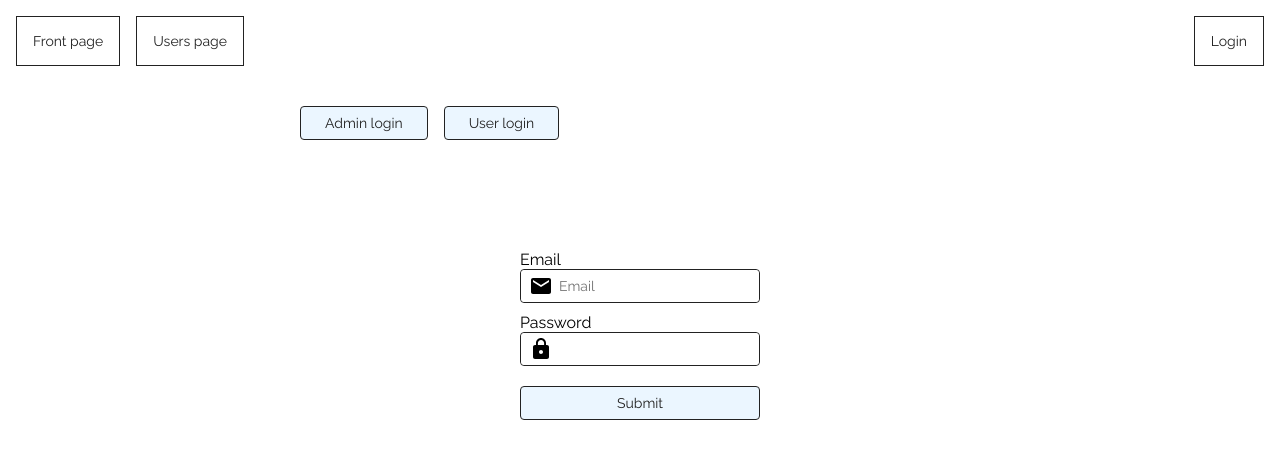
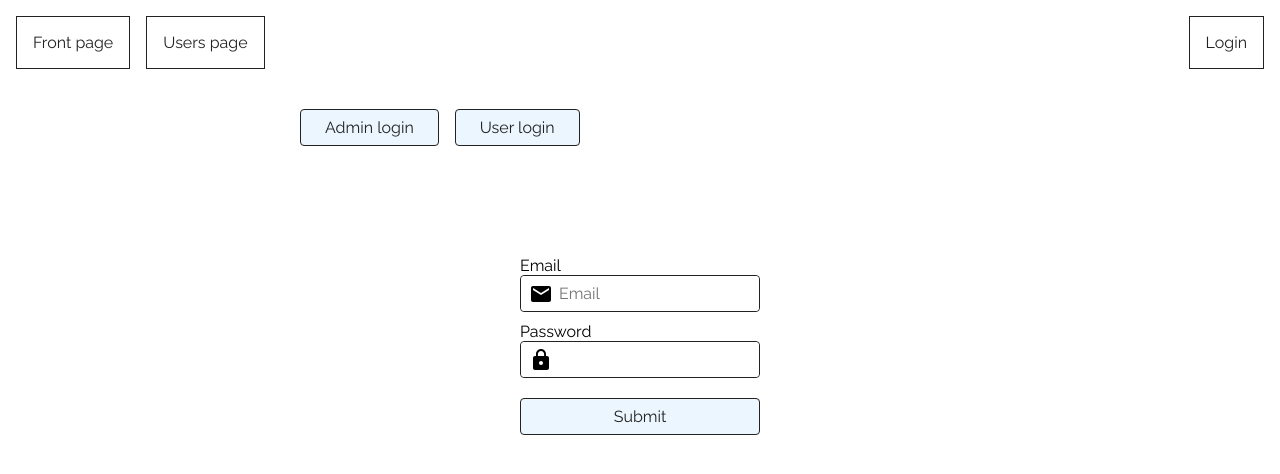
Before and after one commit to TeemuKoivisto/my-react-bootstrap, a React (Create React App) app: page /login in a window 1280 px wide. Shown: the top 474 px of the page. Built offline with nearby package versions, Linux system fonts and the light colour scheme; no server answers.

Commit message:
Refactor LoginPage form, fix some font-sizes

```diff
--- a/src/components/NavBar.tsx
+++ b/src/components/NavBar.tsx
@@ -46,7 +46,7 @@ const Link = styled(NavLink)`
   box-sizing: border-box;
   color: ${({ theme }) => theme.color.textDark };
   cursor: pointer;
-  font-size: ${({ theme }) => theme.fontSize.small };
+  font-size: ${({ theme }) => theme.fontSize.medium };
   padding: 1rem;
   text-decoration: none;
   &:hover {
--- a/src/components/Toaster.tsx
+++ b/src/components/Toaster.tsx
@@ -133,7 +133,7 @@ const ToastBody = styled.div<ToastBodyProps>`
   }
   .message {
     color: ${({ type, theme }) => getTypeColor(type, theme)};
-    font-size: 16px;
+    font-size: ${({ theme }) => theme.fontSize.medium};
     font-style: bold;
     margin: 10px 0 10px 0;
   }
--- a/src/elements/Button.tsx
+++ b/src/elements/Button.tsx
@@ -52,7 +52,7 @@ export const Button = styled(ButtonEl)<IProps>`
   color: ${({ theme }) => theme.color.textDark };
   cursor: pointer;
   display: flex;
-  font-size: ${({ theme }) => theme.fontSize.small };
+  font-size: ${({ theme }) => theme.fontSize.medium };
   justify-content: center;
   min-width: 100px;
   padding: 0.5rem 1.5rem;
--- a/src/elements/Dropdown.tsx
+++ b/src/elements/Dropdown.tsx
@@ -85,7 +85,7 @@ const Button = styled.button`
   border-radius: 26px;
   cursor: pointer;
   display: flex;
-  font-size: 16px;
+  font-size: ${({ theme }) => theme.fontSize.medium};
   justify-content: center;
   padding: 0.5rem 0.75rem 0.5rem 1rem;
   position: relative;
--- a/src/elements/Input.tsx
+++ b/src/elements/Input.tsx
@@ -86,7 +86,7 @@ const Container = styled.div<ContainerProps>`
 const StyledTextarea = styled.textarea`
   border: 0;
   border-radius: 4px;
-  font-size: ${({ theme }) => theme.fontSize.small };
+  font-size: ${({ theme }) => theme.fontSize.medium };
   height: 100%;
   min-height: 100px;
   padding: 0.5rem;
@@ -97,7 +97,7 @@ const StyledInput = styled.input<IProps>`
   border: 0;
   border-radius: 4px;
   color: ${({ theme }) => theme.color.textDark };
-  font-size: ${({ theme }) => theme.fontSize.small };
+  font-size: ${({ theme }) => theme.fontSize.medium };
   padding: 0.5rem 0.5rem;
   padding-left: ${({ iconPadding }) => iconPadding || ''};
   text-decoration: none;
--- a/src/pages/LoginPage.tsx
+++ b/src/pages/LoginPage.tsx
@@ -1,4 +1,4 @@
-import * as React from 'react'
+import React, { useEffect, useState } from 'react'
 import { inject } from 'mobx-react'
 import styled from '../theme/styled'
 import { MdEmail, MdLock } from 'react-icons/md'
@@ -14,9 +14,8 @@ import { RouteComponentProps } from 'react-router'
 interface IProps extends RouteComponentProps<{}> {
   authStore?: AuthStore,
 }
-interface IState extends ILoginCredentials {
-  email: string
-  password: string
+interface IState {
+  defaultValues: ILoginCredentials
 }
 
 @inject((stores: Stores) => ({
@@ -24,61 +23,89 @@ interface IState extends ILoginCredentials {
 }))
 export class LoginPage extends React.Component<IProps, IState> {
   state = {
+    defaultValues: {
       email: '',
       password: '',
+    }
   }
   componentDidMount() {
     if (this.props.authStore!.isAuthenticated) {
       this.props.history.push(this.props.location.pathname)
     }
   }
-  handleLoginSubmit = async (e: React.FormEvent) => {
-    e.preventDefault()
-    const success = await this.props.authStore!.logInUser(this.state)
+  handleLoginSubmit = async (values: ILoginCredentials) => {
+    const success = await this.props.authStore!.logInUser(values)
     if (success) {
       this.props.history.push('')
     }
   }
   handleSetDefaultValues = (type: 'admin' | 'user') => () => {
+    let newValues: ILoginCredentials
     if (type === 'admin') {
-      this.setState({
+      newValues = {
         email: 'admin@asdf.fi',
         password: 'qwertyui',
-      })
       }
-    if (type === 'user') {
-      this.setState({
+    } else {
+      newValues = {
         email: 'morty@asdf.fi',
         password: 'asdfasdf',
-      })
       }
     }
+    this.setState((oldState) => ({ ...oldState, defaultValues: newValues }))
+  }
   render() {
+    const { defaultValues } = this.state
     return (
       <section>
         <ShortcutButtonsContainer>
           <Button onClick={this.handleSetDefaultValues('admin')}>Admin login</Button>
           <Button onClick={this.handleSetDefaultValues('user')}>User login</Button>
         </ShortcutButtonsContainer>
-        <LoginForm onSubmit={this.handleLoginSubmit}>
+        <LoginFormEl defaultValues={defaultValues} onSubmit={this.handleLoginSubmit}/>
+      </section>
+    )
+  }
+}
+
+interface IFormProps {
+  defaultValues: ILoginCredentials
+  onSubmit: (formValues: ILoginCredentials) => void
+}
+function LoginFormEl(props: IFormProps) {
+  function handleSubmit(e: React.FormEvent) {
+    e.preventDefault()
+    const values = {
+      email,
+      password
+    } as ILoginCredentials
+    onSubmit(values)
+  }
+  const { defaultValues, onSubmit } = props
+  const [email, setEmail] = useState('')
+  const [password, setPassword] = useState('')
+  useEffect(() => {
+    setEmail(defaultValues.email)
+    setPassword(defaultValues.password)
+  }, [defaultValues])
+  return (
+    <LoginForm onSubmit={handleSubmit}>
       <LoginField>
         <label htmlFor="email">Email</label>
         <Input required placeholder={'Email'}
           type="email" icon={<MdEmail size={24}/>} iconPadding="38px" fullWidth
-              value={this.state.email || ''}
-              onChange={val => this.setState({ email: val })}/>
+          value={email}
+          onChange={val => setEmail(val)}/>
       </LoginField>
       <LoginField>
         <label htmlFor="password">Password</label>
         <Input required type="password" icon={<MdLock size={24}/>} iconPadding="38px" fullWidth
-              value={this.state.password || ''}
-              onChange={val => this.setState({ password: val })}/>
+          value={password}
+          onChange={val => setPassword(val)}/>
       </LoginField>
       <Button type="submit">Submit</Button>
     </LoginForm>
-      </section>
   )
-  }
 }
 
 const ShortcutButtonsContainer = styled.div`
```
Also changed, not shown: 1 other file (tests, documents, lock files or other folders). Lines whose indentation alone changed are shown as unchanged.
